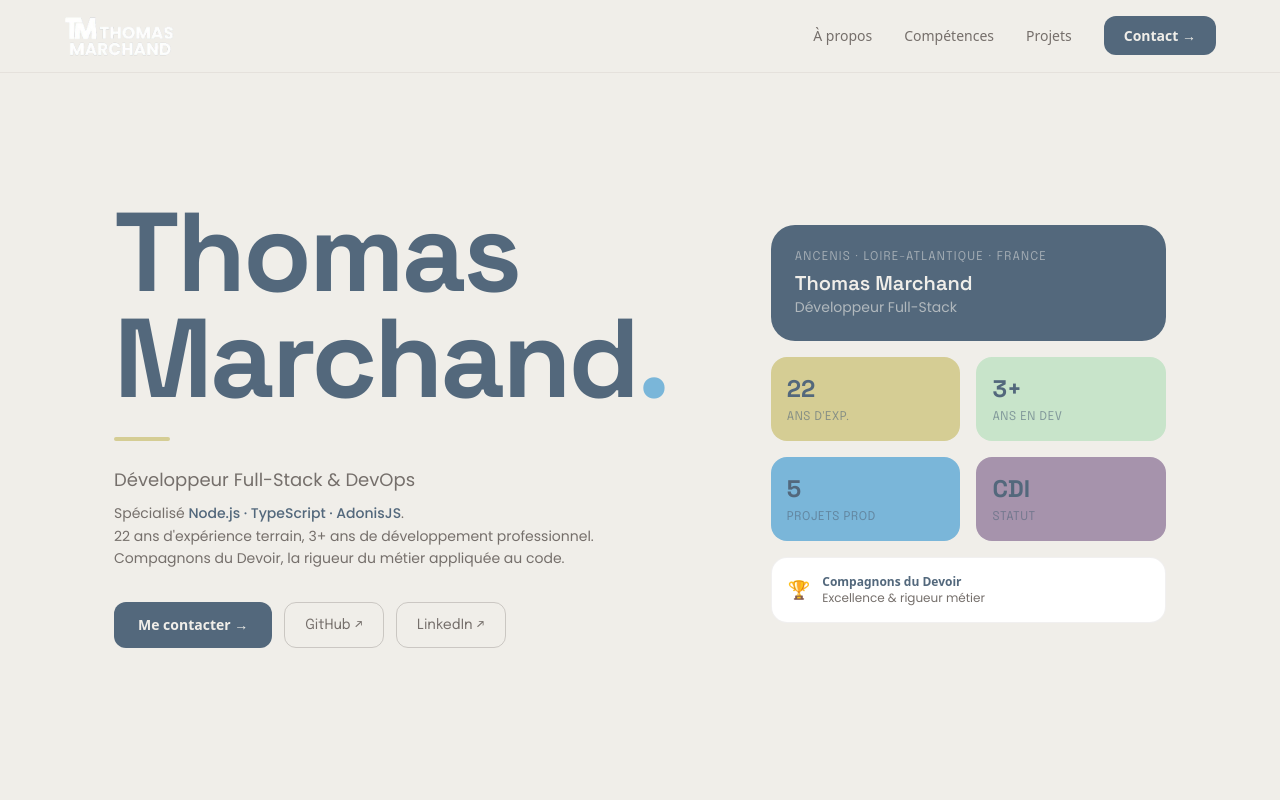
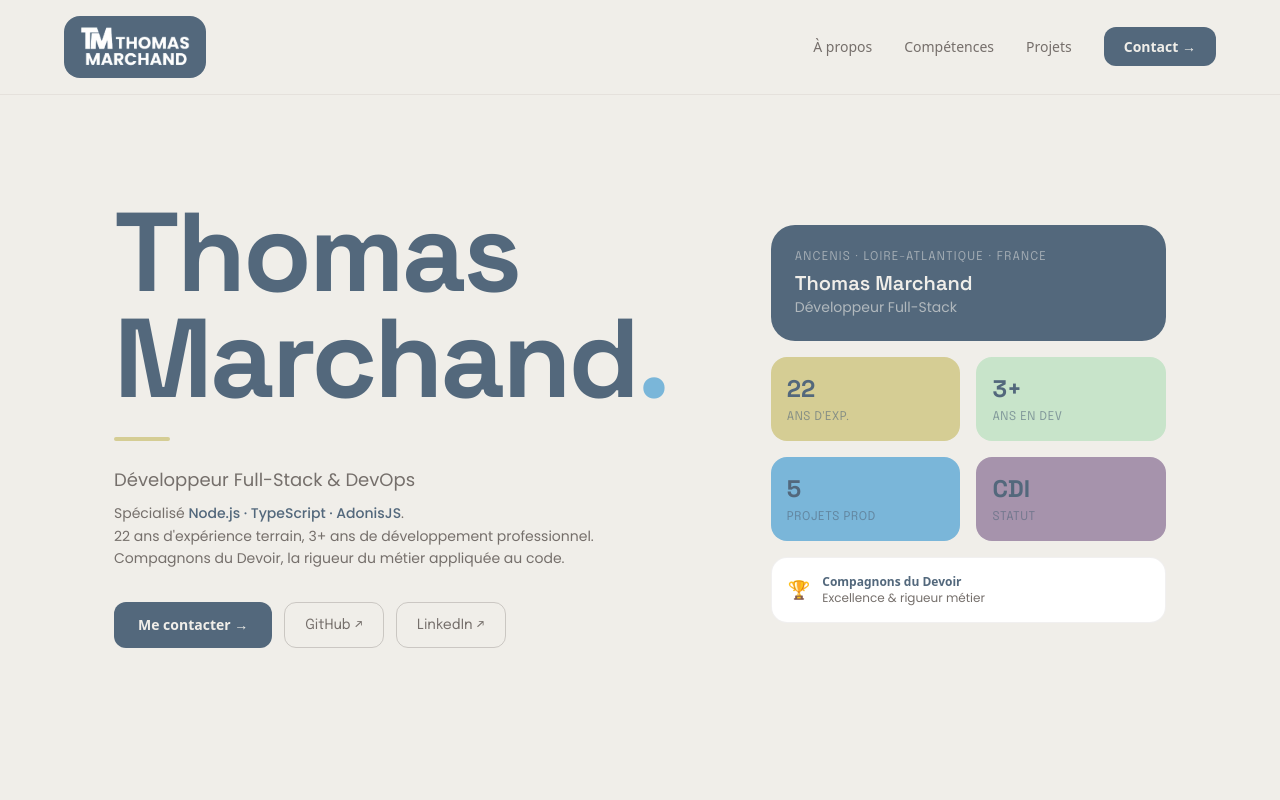
Before and after one commit to ThomMarchand/portfolio, a Next.js app: page / in a window 1280 px wide. Shown: the top 800 px of the page. Built offline with nearby package versions, Linux system fonts and the light colour scheme; a web font is replaced by a local one.

Commit message:
refactor(Navbar): wrap logo in a styled container for improved layout

```diff
--- a/app/components/organisms/Navbar.tsx
+++ b/app/components/organisms/Navbar.tsx
@@ -23,11 +23,13 @@ export default function Navbar() {
       }`}
     >
       <div className="flex items-center justify-between px-6 py-4 max-w-[1200px] mx-auto">
-        <img
-          src="/logo+fullname.svg"
-          alt="Thomas Marchand"
-          className="h-10 block"
-        />
+        <div className="bg-blue-fusion rounded-2xl px-4 pt-2.5 pb-3">
+          <img
+            src="/logo+fullname.svg"
+            alt="Thomas Marchand"
+            className="h-10 block"
+          />
+        </div>
 
         {/* Desktop */}
         <ul className="hidden md:flex items-center gap-8 list-none m-0 p-0">
```
